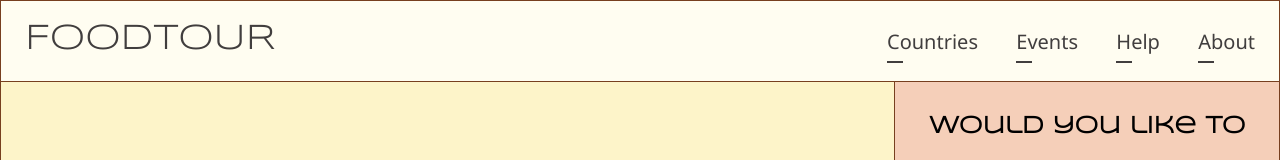
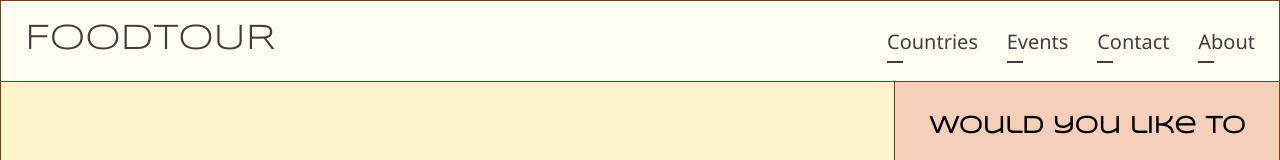
Before and after one commit to Xinxuan-Li/DECO3200-A4, a React (Vite) app: page / in a window 1280 px wide. Shown: the top 160 px of the page. Built offline with nearby package versions, Linux system fonts and the light colour scheme.

Commit message:
Change navbar

```diff
--- a/src/components/HelpAboutFloating.jsx
+++ b/src/components/HelpAboutFloating.jsx
@@ -7,15 +7,24 @@ function HelpAboutFloating({ type, closeWindow }) {
             <div className="help-and-about-overlay" onClick={closeWindow}></div>
             <div className="help-and-about-floating-window">
                 <h3 className="help-and-about-floating-window-title">
-                    {type === "help" ? "Instruction" : "About Us:"}
+                    {type === "help" ? "Contact Us:" : "About Us:"}
                 </h3>
                 <p className="help-and-about-floating-window-text">
-                    {type === "help" ? "Contact: Erica Hu - lyhuxinyi@gmail.com; Xinxuan Li - @; Gabin Hong - @." : "Link to the report:"}
+                    {type === "help" ? (
+                        <span>
+                            <strong>Erica Hu</strong> - lyhuxinyi@gmail.com
+                            <br />
+                            <strong>Xinxuan Li</strong> - xinxuanli1030@gmail.com
+                            <br />
+                            <strong>Gabin Hong</strong> - ghon0206@uni.sydney.edu.au.
+                        </span>
+                    ) : (
+                        "Link to the report:"
+                    )}
                 </p>
             </div>
         </div>
     );
 }
 
-
 export default HelpAboutFloating;
--- a/src/components/Navbar.jsx
+++ b/src/components/Navbar.jsx
@@ -19,7 +19,7 @@ function Navbar({
                     Events<div className="nav-button-deco-line"></div>
                 </button>
                 <button onClick={onHelpClick}>
-                    Help<div className="nav-button-deco-line"></div>
+                    Contact<div className="nav-button-deco-line"></div>
                 </button>
                 <button onClick={onAboutClick}>
                     About<div className="nav-button-deco-line"></div>
```
